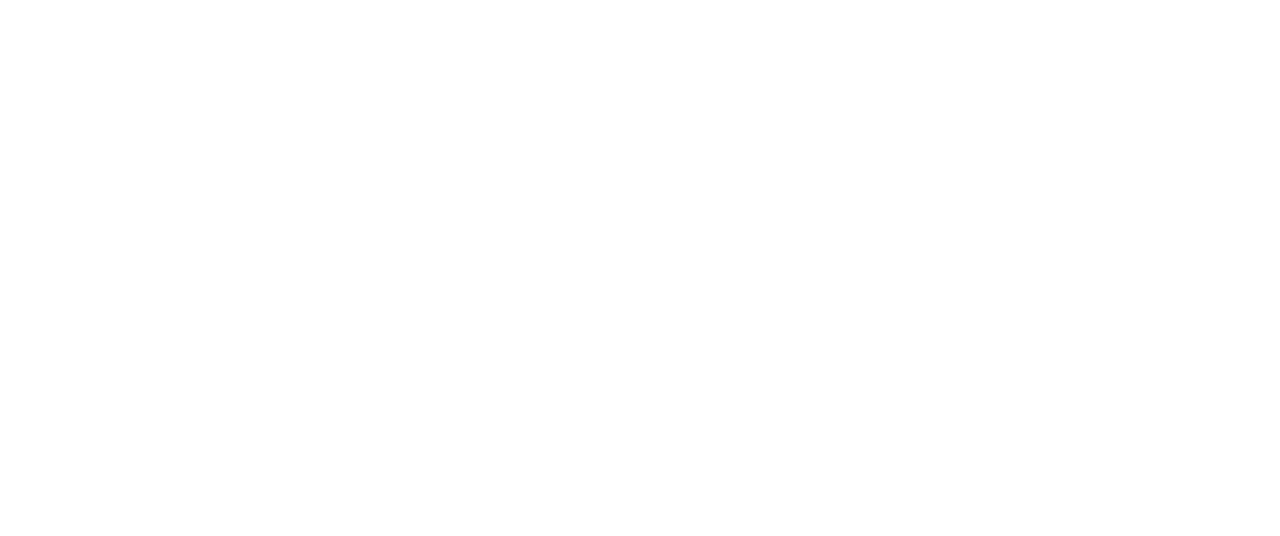
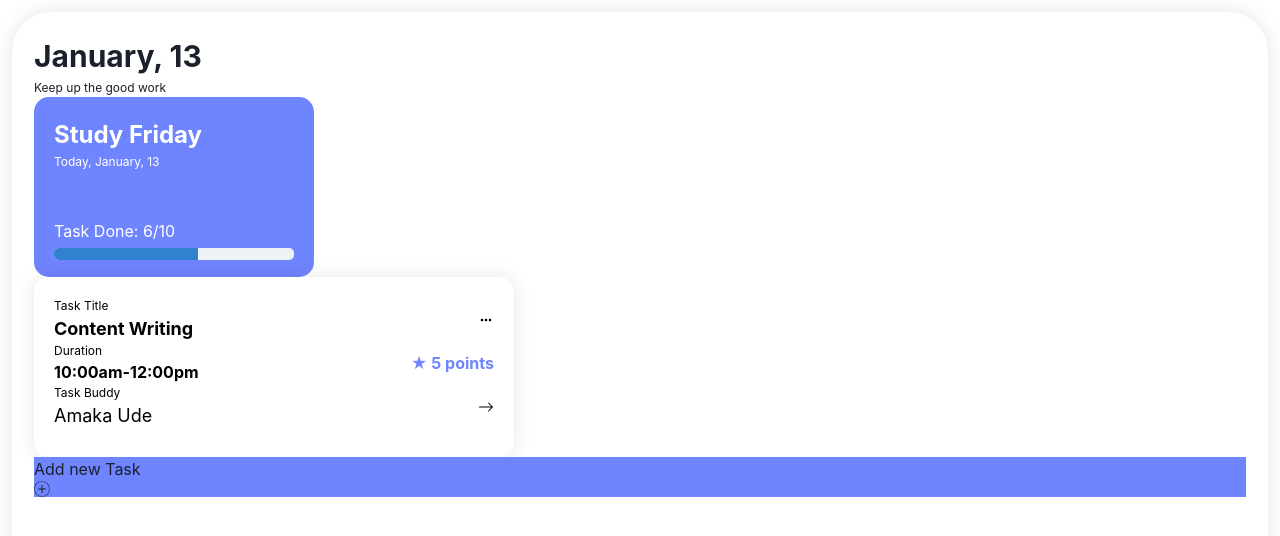
Before and after one commit to TYDev01/study_buddy_app, a React (Vite) app: page /DashboardContents in a window 1280 px wide. Before the commit this address had no page. Shown: the top 536 px of the page. Built offline with nearby package versions, Linux system fonts and the light colour scheme.

Commit message:
added some files

```diff
--- a/src/App.jsx
+++ b/src/App.jsx
@@ -5,6 +5,7 @@
 import SideBar from './components/commonComponents/SideBar'
 import UpgradePackage from './components/commonComponents/UpgradePackage'
 import DashHeader from './components/commonComponents/DashHeader'
+import DashboardContents from './components/commonComponents/DashboardContents'
 // import Navbar from './components/Navbar'
 
 function App() {
@@ -19,6 +20,7 @@
           <Route path="/SideBar" element={<SideBar />}/>
           <Route path="/UpgradePackage" element={<UpgradePackage />}/>
           <Route path="/DashHeader" element={<DashHeader />}/>
+          <Route path="/DashboardContents" element={<DashboardContents />}/>
         </Routes>
       </Router>
     </div>
--- a/src/components/commonComponents/DashHeader.jsx
+++ b/src/components/commonComponents/DashHeader.jsx
@@ -4,10 +4,21 @@
 import { WiDayFog } from "react-icons/wi";
 import { IoNotificationsOutline, IoPersonOutline } from "react-icons/io5";
 const DashHeader = () => {
+    let curDate = new Date();
+    let curHours = curDate.getHours()
+
+    let greetin;
+    if(curHours <= 12){
+        greetin = "Good Morning"
+    }else if(curHours >12 && curHours <= 17){
+        greetin = "Good Afternoon"
+    }else{
+        greetin = "Good Evening"
+    }
   return (
     <div className={styles.dashHeader}>
         <div>
-            <Text className={styles.greet}>Good Morning <WiDayFog className={styles.leftIconPad2} /></Text>
+            <Text className={styles.greet}>{greetin} <WiDayFog className={styles.leftIconPad2} /></Text>
             <Text as="b" fontSize="xl">Anthony C</Text>
         </div>
         <div className={styles.dashHead2}>
--- /dev/null
+++ b/src/components/commonComponents/DashboardContents.jsx
@@ -0,0 +1,52 @@
+import { Text, Box, Progress } from "@chakra-ui/react"
+import styles from '../../generalstyle.module.css'
+import { BiDotsHorizontalRounded } from "react-icons/bi";
+import { BsArrowRight, BsPlusCircleDotted } from "react-icons/bs";
+const DashboardContents = () => {
+  return (
+    <div className={styles.DashCont}>
+        <Text as="b" fontSize="3xl">January, 13</Text>
+        <Text fontSize="xs">Keep up the good work</Text>
+        <Box maxW="280" height="180" bg="#6f84ff" p="5" borderRadius="15" color="#ffffff">
+            <Text fontSize="2xl" as="b">Study Friday</Text>
+            <Text fontSize="xs" mb="12">Today, January, 13</Text>
+            <Text>Task Done: 6/10</Text>
+            <Progress colorScheme="blue" mt="5px" value={60} className={styles.progressBar} />
+        </Box>
+        <Box maxW="480" height="180" bg="#ffffff" p="5" borderRadius="15" color="#000" className={styles.currentTask}>
+            <div className={styles.tasksTitle}>
+                <div>
+                    <Text fontSize="xs">Task Title</Text>
+                    <Text fontSize="lg" as="b" mb="12">Content Writing</Text>
+                </div>
+                <div>
+                    <BiDotsHorizontalRounded className={styles.titleIcons}/>
+                </div>
+            </div>
+            <div className={styles.tasksTitle}>
+                <div>
+                    <Text fontSize="xs">Duration</Text>
+                    <Text as="b">10:00am-12:00pm</Text>
+                </div>
+                <div>
+                    <Text as="b" color="#6f84ff"><span color="green">&#9733;</span> 5 points</Text>
+                </div>
+            </div>
+            <div className={styles.tasksTitle}>
+                <div>
+                    <Text fontSize="xs">Task Buddy</Text>
+                    <Text fontSize="lg">Amaka Ude</Text>
+                </div>
+                <div>
+                    <BsArrowRight />
+                </div>
+            </div>
+        </Box>
+        <Box  bg="#6f84ff">
+            <Text>Add new Task <BsPlusCircleDotted /></Text>
+        </Box>
+    </div>
+  )
+}
+
+export default DashboardContents
--- a/src/generalstyle.module.css
+++ b/src/generalstyle.module.css
@@ -99,3 +99,33 @@
     cursor: pointer;
     max-width: 50px;
 }
+
+
+.DashCont{
+    box-shadow: 0px 0px 20px rgba(0, 0, 0, 0.1);
+    margin: 12px;
+    border-radius: 40px;
+    height: 100vh;
+    padding: 22px;
+}
+
+/* Dashboard Contents */
+
+.progressBar{
+    border-radius: 5px;
+}
+
+.currentTask{
+    box-shadow: 0px 0px 20px rgba(0, 0, 0, 0.1);
+}
+
+.tasksTitle{
+    display: flex;
+    align-items: center;
+    justify-content: space-between;
+}
+
+.titleIcons{
+    cursor: pointer;
+    font-weight: bolder;
+}
```
